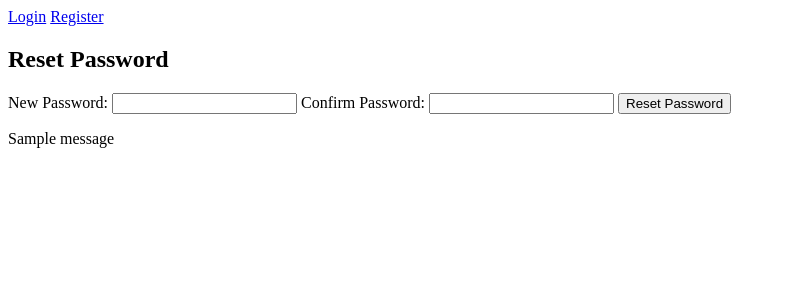
After one commit to DexyMaroni/Assit-mi, a Django app: page /users/reset-password/1/1/ in a window 1280 px wide. The commit adds this page. Shown: the top 300 px of the page, without its empty margins (0-786 px from the left). Run offline with Django 5.2, Linux system fonts and the light colour scheme; tables that the repository leaves empty hold one stand-in row (values such as "Sample post"); one stand-in notice (Sample message) is shown.

Commit message:
Improved User AUthentication

```diff
--- a/aurum/users/templates/base.html
+++ b/aurum/users/templates/base.html
@@ -11,6 +11,7 @@
             {% if user.is_authenticated %}
                 <p>Welcome, {{ user.first_name }}!</p>
                 <a href="{% url 'logout' %}">Logout</a>
+                <a href="{% url 'profile' %}">My Profile</a>
                 {% if user.groups.first.name == 'Admin' %}
                     <a href="{% url 'admin_dashboard' %}">Admin Panel</a>
                 {% endif %}
--- a/aurum/users/templates/users/dashboard.html
+++ b/aurum/users/templates/users/dashboard.html
@@ -1,4 +1,5 @@
 {% extends 'base.html' %}
+{% load static %}
 
 {% block title %}Dashboard{% endblock %}
 
@@ -6,4 +7,9 @@
 <h1>Welcome to Your Dashboard, {{ user_data.first_name }}!</h1>
 <p>Your email: {{ user_data.email }}</p>
 <p>Your role: {{ user_data.role }}</p>
+{% if profile and profile.profile_picture %}
+        <img src="{{ profile.profile_picture.url }}" alt="Profile Picture" style="width: 150px; height: 150px; border-radius: 50%;">
+    {% else %}
+        <img src="/media/profile_pics/default.jpg" alt="Default Profile Picture" style="width: 150px; height: 150px; border-radius: 50%;">
+    {% endif %}
 {% endblock %}
--- a/aurum/users/templates/users/login.html
+++ b/aurum/users/templates/users/login.html
@@ -59,5 +59,10 @@
         </form>
         <p>Don't have an account? <a href="{% url 'register' %}">Register here</a>.</p>
     </div>
+    {% if messages %}
+    {% for message in messages %}
+        <p>{{ message }}</p>
+    {% endfor %}
+{% endif %}
 </body>
 </html>
--- /dev/null
+++ b/aurum/users/templates/users/reset_password.html
@@ -0,0 +1,19 @@
+{% extends 'base.html' %}
+{% block content %}
+<h2>Reset Password</h2>
+<form method="post">
+    {% csrf_token %}
+    <label for="password">New Password:</label>
+    <input type="password" name="password" id="password" required>
+
+    <label for="confirm_password">Confirm Password:</label>
+    <input type="password" name="confirm_password" id="confirm_password" required>
+
+    <button type="submit">Reset Password</button>
+</form>
+{% if messages %}
+    {% for message in messages %}
+        <p>{{ message }}</p>
+    {% endfor %}
+{% endif %}
+{% endblock %}
--- a/aurum/users/urls.py
+++ b/aurum/users/urls.py
@@ -10,6 +10,9 @@ urlpatterns = [
     path('logout/', views.user_logout, name='logout'),
     path('dashboard/', views.dashboard, name='dashboard'),
     path('resend-otp/', views.resend_otp, name='resend_otp'),
+    path('forgot-password/', views.forgot_password, name='forgot_password'),
+    path('reset-password/<str:uidb64>/<str:token>/', views.reset_password, name='reset_password'),
+    path("profile/", views.profile, name="profile"),
 
 
 ]
--- a/aurum/users/views.py
+++ b/aurum/users/views.py
@@ -1,14 +1,20 @@
 from django.shortcuts import render, redirect
 from django.contrib import messages
-from .forms import RegistrationForm, LoginForm
-from .models import CustomUser
+from .forms import RegistrationForm, LoginForm, ProfileUpdateForm, UserUpdateForm
+from .models import CustomUser, Profile
 from .utils import generate_otp, send_otp
 from django.contrib.auth import authenticate, login, logout
 from django.contrib.auth.decorators import login_required
 from django.core.exceptions import ObjectDoesNotExist
 import random
 from django.utils.timezone import now
-
+import uuid
+from django.utils.http import urlsafe_base64_encode, urlsafe_base64_decode
+from django.utils.encoding import force_bytes, force_str
+from django.contrib.auth.tokens import default_token_generator
+from django.core.mail import send_mail
+from django.urls import reverse
+from django.contrib.auth.tokens import PasswordResetTokenGenerator
 
 
 
@@ -140,11 +146,101 @@ def user_logout(request):
 
 @login_required
 def dashboard(request):
+    # Fetch user profile if it exists
+    profile = None
+    if hasattr(request.user, 'profile'):
+        profile = request.user.profile
+
     # Custom data based on the user
     user_data = {
         "first_name": request.user.first_name,
         "last_name": request.user.last_name,
         "email": request.user.email,
         "role": request.user.groups.first().name if request.user.groups.exists() else "Student",
+        "profile_picture": profile.profile_picture.url if profile and profile.profile_picture else None,
     }
+
     return render(request, "users/dashboard.html", {"user_data": user_data})
+
+
+def forgot_password(request):
+    if request.method == "POST":
+        email = request.POST.get('email')
+        try:
+            user = CustomUser.objects.get(email=email)
+            token = default_token_generator.make_token(user)
+            uid = urlsafe_base64_encode(force_bytes(user.pk))
+            reset_link = request.build_absolute_uri(reverse('reset_password', kwargs={'uidb64': uid, 'token': token}))
+
+
+            # Send Reset Email
+            send_mail(
+                'Password Reset Request',
+                f'Click the link to reset your password: {reset_link}',
+                'noreply@aurum.com',
+                [email],
+                fail_silently=False,
+            )
+            messages.success(request, 'A password reset link has been sent to your email.')
+            return redirect('forgot_password')
+        except CustomUser.DoesNotExist:
+            messages.error(request, 'Email not found.')
+
+    return render(request, 'users/forgot_password.html')
+
+
+
+def reset_password(request, uidb64=None, token=None):
+    if request.method == 'POST':
+        new_password = request.POST['password']
+        confirm_password = request.POST['confirm_password']
+
+        if new_password != confirm_password:
+            messages.error(request, "Passwords do not match.")
+            return redirect(request.path)
+
+        try:
+            uid = urlsafe_base64_decode(uidb64).decode()
+            user = CustomUser.objects.get(pk=uid)
+            token_generator = PasswordResetTokenGenerator()
+
+            if token_generator.check_token(user, token):
+                user.set_password(new_password)
+                user.save()
+                messages.success(request, "Password reset successfully.")
+                return redirect('login')
+            else:
+                messages.error(request, "The reset link is invalid or has expired.")
+        except Exception:
+            messages.error(request, "Invalid reset link.")
+
+    return render(request, 'users/reset_password.html')
+
+
+@login_required
+def profile(request):
+    # Automatically create a profile for the user if it doesn't exist
+    if not hasattr(request.user, 'profile'):
+        Profile.objects.get_or_create(user=request.user)
+
+    if request.method == "POST":
+        user_form = UserUpdateForm(request.POST, instance=request.user)
+        profile_form = ProfileUpdateForm(request.POST, request.FILES, instance=request.user.profile)
+
+        if user_form.is_valid() and profile_form.is_valid():
+            user_form.save()
+            profile_form.save()
+            messages.success(request, "Your profile has been successfully updated!")
+            return redirect("profile")
+        else:
+            # Add error messages if the forms are not valid
+            messages.error(request, "Please correct the errors below.")
+    else:
+        user_form = UserUpdateForm(instance=request.user)
+        profile_form = ProfileUpdateForm(instance=request.user.profile)
+
+    context = {
+        "user_form": user_form,
+        "profile_form": profile_form,
+    }
+    return render(request, "users/profile.html", context)
```
Also changed, not shown: aurum/users/apps.py (+5 -2 lines), aurum/users/forms.py (+20 -1 lines), aurum/users/models.py (+12 -0 lines), aurum/users/signals.py (added, +12 -0 lines), aurum/users/templates/users/forgot_password.html (added, +10 -0 lines), aurum/users/templates/users/profile.htm (added, +27 -0 lines), aurum/db.sqlite3, aurum/media/profile_pics/default.jpg (renamed from aurum/media/profile_profile_pics/default.jpg), aurum/media/profile_pics/picture.png (renamed from aurum/media/profile_profile_pics/picture.png), aurum/users/migrations/0003_profile.py (added), aurum/users/migrations/0004_profile_bio_alter_profile_user.py (added), aurum/users/migrations/0005_alter_profile_profile_picture.py (added).
